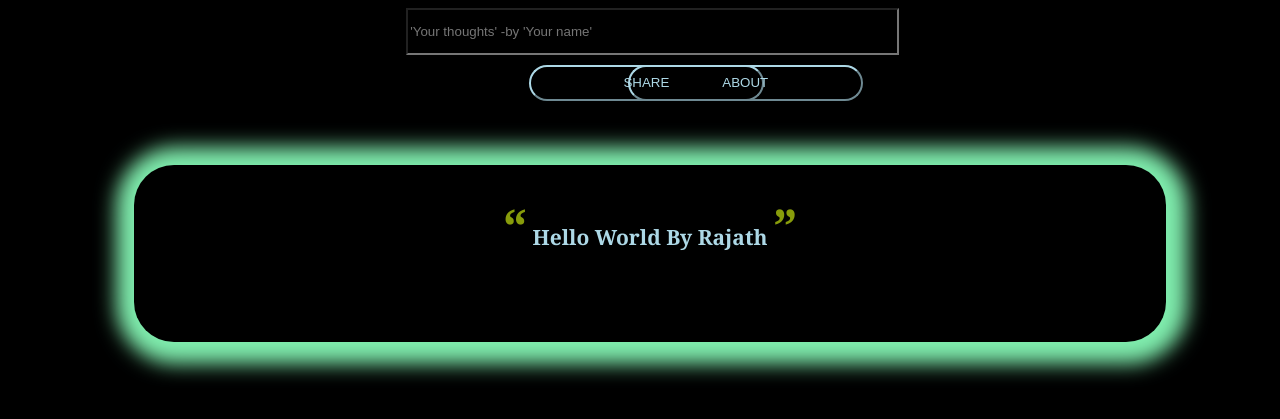
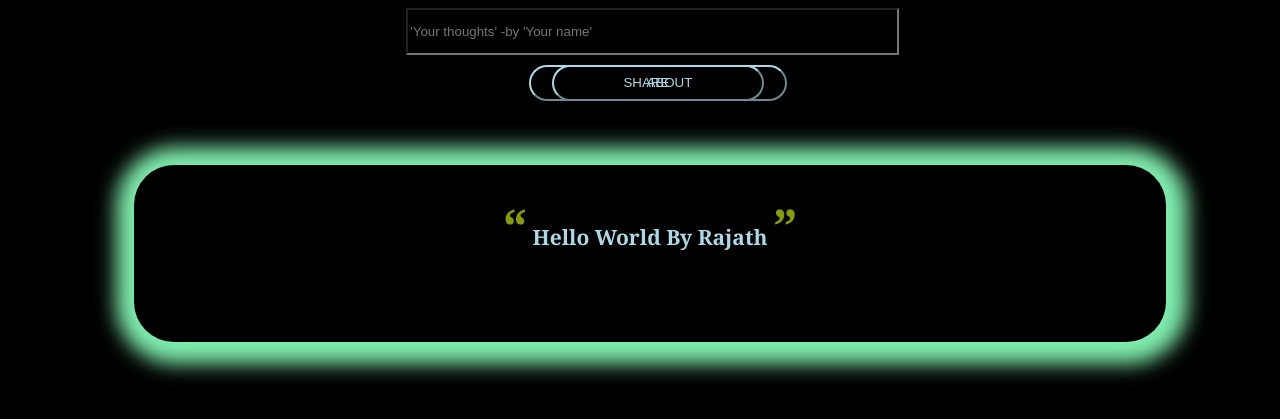
Before and after one commit to Rajathkunder/shareyourthoughts, a PHP site: page / in a window 1280 px wide. Shown: the top 419 px of the page. Run offline with PHP 8.4, Linux system fonts and the light colour scheme.

Commit message:
Update index.php

```diff
--- a/index.php
+++ b/index.php
@@ -61,7 +61,7 @@
     .b2{
       border-radius: 30px;
       height: 23%;
-       margin-left:-37%;
+       margin-left:-57%;
        margin-top: -13%;
        color: lightblue;
        background: transparent;
```
